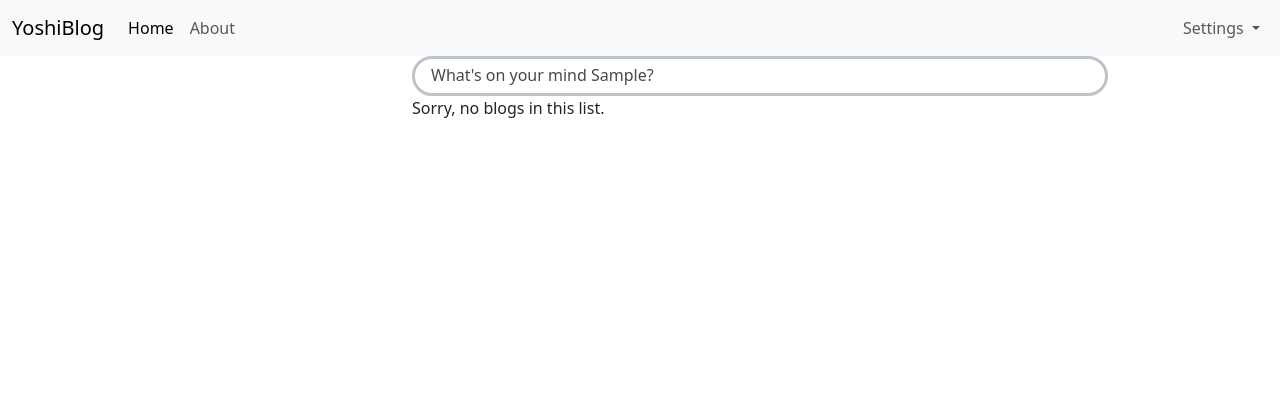
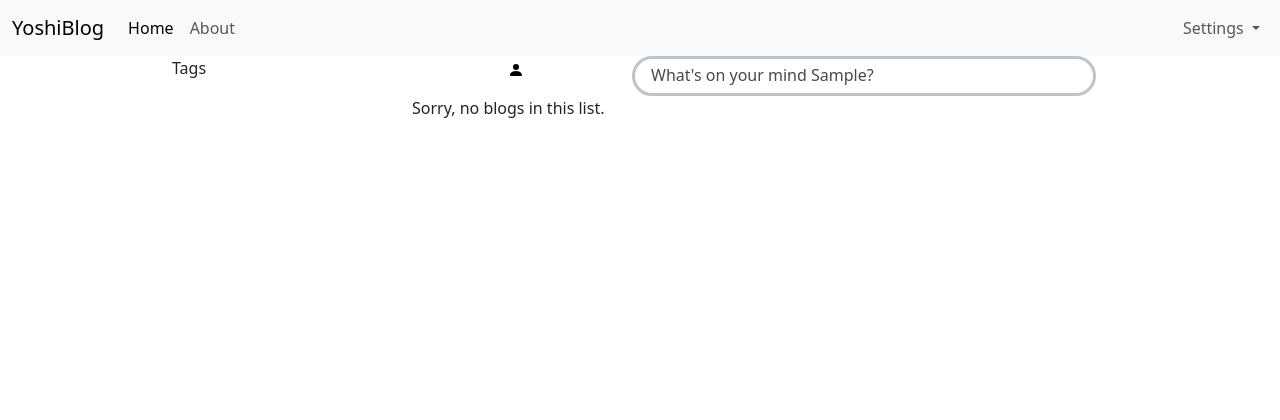
Before and after one commit to Frederick-Teye/YoshiBlog, a Django app: page /blogs/ in a window 1280 px wide. Shown: the top 420 px of the page. Run offline with Django 5.2, Linux system fonts and the light colour scheme; the visitor is signed in with stand-in values (Sample User, id 1); data that the repository does not hold is empty.

Commit message:
Refactor code and add classes

```diff
--- a/templates/blog_list.html
+++ b/templates/blog_list.html
@@ -5,13 +5,22 @@
     <div class="row">
         <div class="col-sm-3">
             <!--Add tags here-->
+            <span>Tags</span>
         </div>
         <div class="col-sm-9">
-                <div>
-                    <div id="text-field-container" aria-label="Click to add blog post" class="ps-3 pt-1">
-                        <a href="{% url 'blog_new' %}" aria-hidden="true" id="add-blog-link">
-                            What's on your mind {{ request.user.first_name }}?
-                        </a>
+                <div class="row">
+                    <div class="row">
+                        <div class="col-4 col-sm-4 text-black text-center">
+                            <svg xmlns="http://www.w3.org/2000/svg" width="16" height="16" fill="currentColor" class="bi bi-person-fill"
+                                viewBox="0 0 16 16">
+                                <path d="M3 14s-1 0-1-1 1-4 6-4 6 3 6 4-1 1-1 1zm5-6a3 3 0 1 0 0-6 3 3 0 0 0 0 6" />
+                            </svg>
+                        </div>
+                        <div id="text-field-container" aria-label="Click to add blog post" class="ps-3 pt-1 col-8 col-sm-8">
+                            <a href="{% url 'blog_new' %}" aria-hidden="true" id="add-blog-link">
+                                What's on your mind {{ request.user.first_name }}?
+                            </a>
+                        </div>
                     </div>
                 </div>
                 <div>
```
